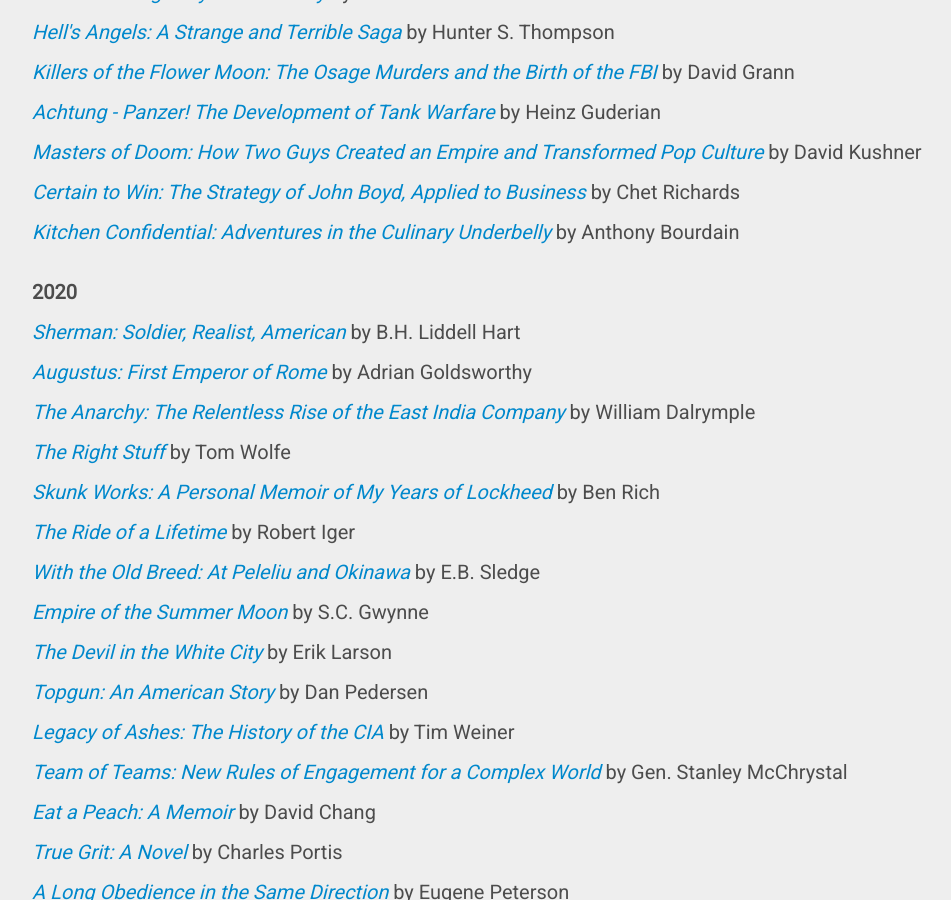
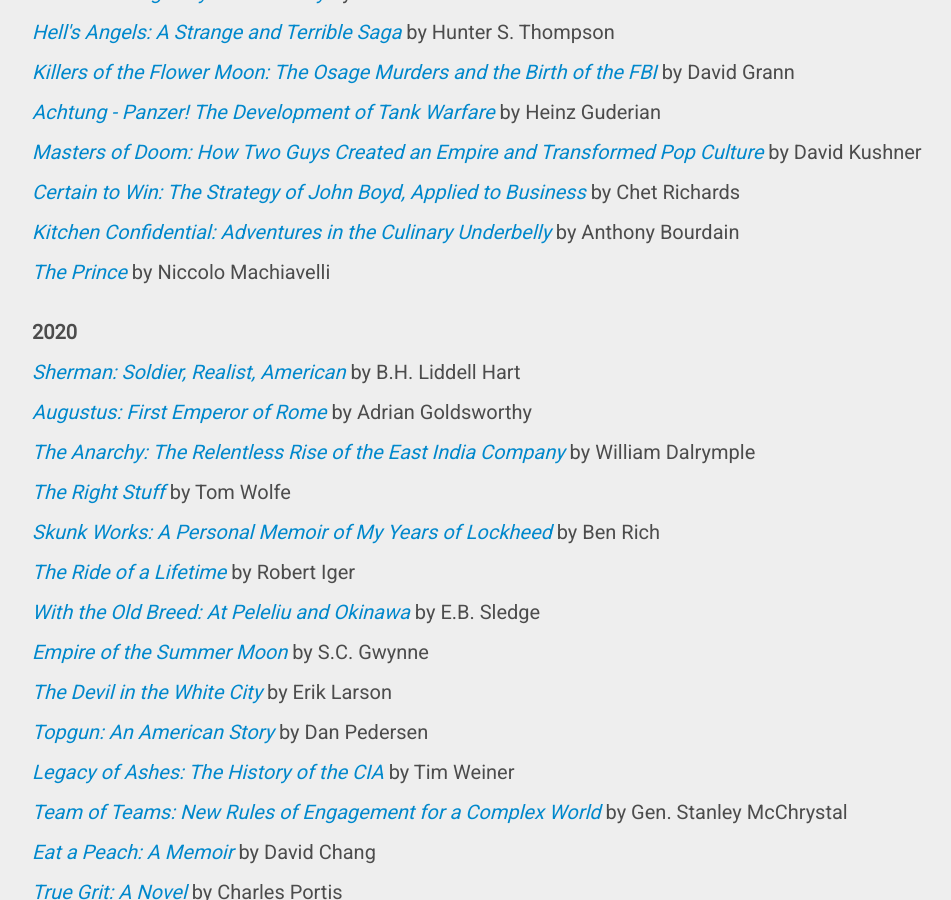
Before and after one commit to speric/speric.github.com, a Jekyll site: the page built from books/index.html, in a window 1280 px wide and 900 px high, scrolled down 669 px. Shown: the whole window, without its empty margins (138-1089 px from the left). Built offline with Jekyll 4.4.1, drawn with Linux system fonts in a browser that asks for light colours; some web fonts are replaced; comment, search, counter and statistics services are not loaded.

Commit message:
Add 'The Prince'

```diff
--- a/books/index.html
+++ b/books/index.html
@@ -23,6 +23,7 @@
   <p><i><a href="https://www.amazon.com/Masters-Doom-Created-Transformed-Culture/dp/0812972155">Masters of Doom: How Two Guys Created an Empire and Transformed Pop Culture</a></i> by David Kushner</p>
   <p><i><a href="https://www.amazon.com/Certain-Win-Strategy-Applied-Business/dp/1413453767/">Certain to Win: The Strategy of John Boyd, Applied to Business </a></i> by Chet Richards</p>
   <p><i><a href="https://www.amazon.com/Kitchen-Confidential-Updated-Adventures-Underbelly/dp/0060899220/">Kitchen Confidential: Adventures in the Culinary Underbelly</a></i> by Anthony Bourdain</p>
+  <p><i><a href="https://www.amazon.com/Prince-Niccolo-Machiavelli/dp/1503017826">The Prince</a></i> by Niccolo Machiavelli</p>
 
   <br/>
 
```
